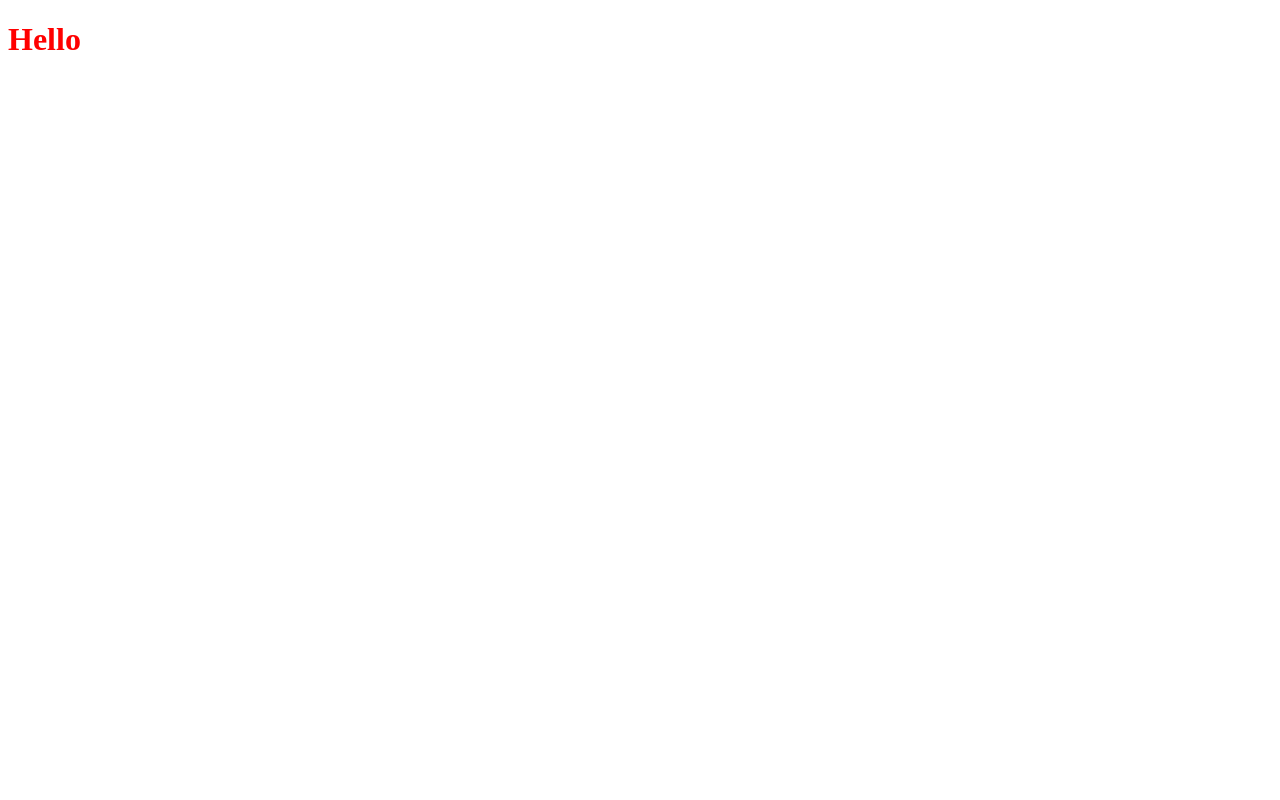
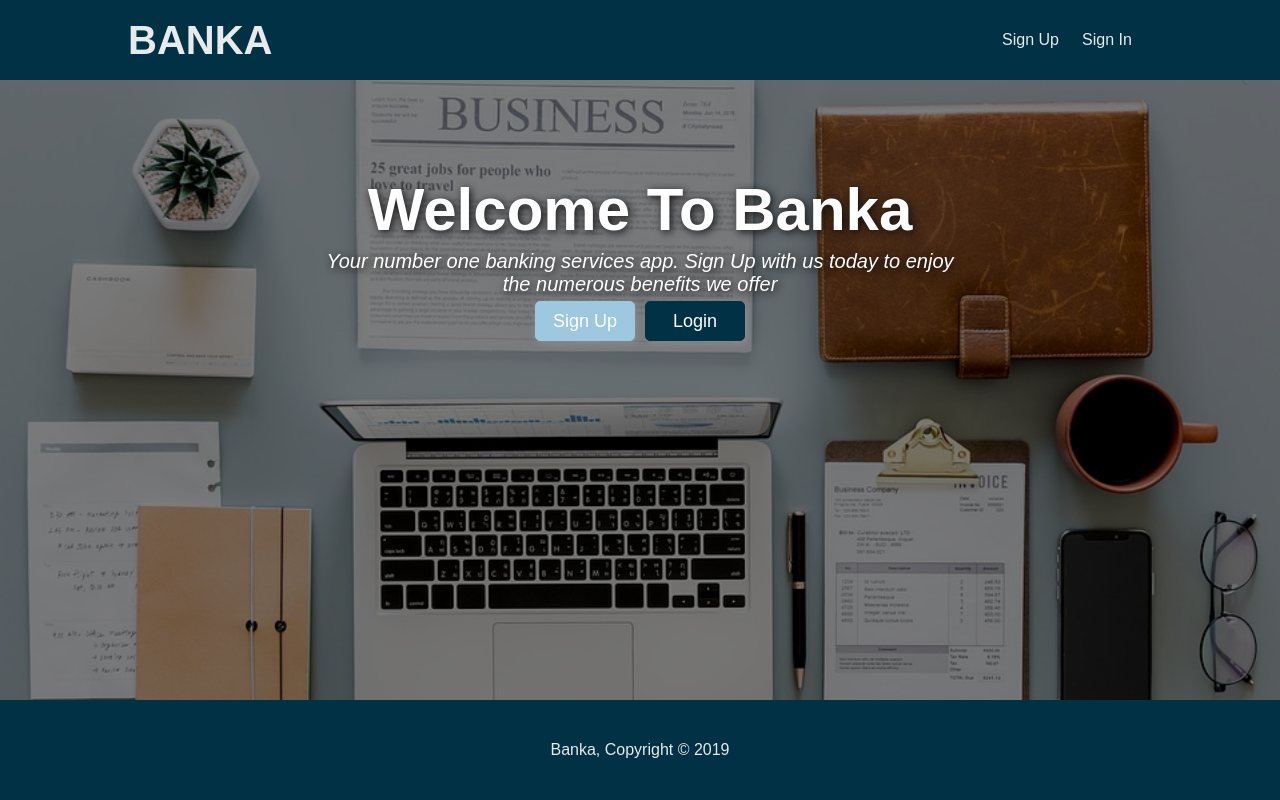
Before and after one commit to Ukhu/banka-react, a React app: page / in a window 1280 px wide. Built offline with nearby package versions, Linux system fonts and the light colour scheme; some packages are replaced by stand-ins of ours.

Commit message:
feature(landing-page):create landing page with header and footer components
[Finishes #168362109]

```diff
--- a/package.json
+++ b/package.json
@@ -27,6 +27,7 @@
     "@babel/polyfill": "^7.6.0",
     "dotenv": "^8.1.0",
     "express": "^4.17.1",
+    "file-loader": "^4.2.0",
     "react": "^16.9.0",
     "react-dom": "^16.9.0",
     "react-hot-loader": "^4.12.12",
--- a/src/components/App/app.css
+++ b/src/components/App/app.css
@@ -1,3 +1,217 @@
-h1 {
-  color: red;
+body {
+  font-family: Arial, Helvetica, sans-serif;
+  font-size: 15px;
+  padding: 0;
+  margin: 0;
+  background-color: #e8ebec;
 }
+
+.container {
+  width: 80%;
+  margin: 0 auto;
+}
+
+a {
+  text-decoration: none;
+}
+
+main {
+  overflow: auto;
+  min-height: calc(100vh - 180px);
+}
+
+/******** HEADER *******/
+
+header {
+  background: #013144;
+  height: 80px;
+}
+
+#header-title {
+  float: left;
+  line-height: 100px;
+}
+
+#header-title a {
+  text-decoration: none;
+}
+
+#header-title h1 {
+  margin-bottom: 0;
+  line-height: 80px;
+  text-decoration: none;
+  text-transform: uppercase;
+  color: #e8ebec;
+  font-size: 40px;
+  margin-top: 0;
+}
+
+#header-links {
+  float: right;
+  line-height: 80px;
+}
+
+.pre-login-link:hover {
+  font-weight: bold;
+}
+
+#header-links a {
+  text-decoration: none;
+  color: #e8ebec;
+  font-size: 16px;
+  width: 50px;
+}
+
+#header-links p.login-signup {
+  width: 70px;
+}
+
+#header-links p {
+  padding-left: 10px;
+  text-decoration: none;
+  color: #e8ebec;
+  font-size: 16px;
+  margin: 0;
+  float: left;
+  width: 130px;
+}
+
+/*** FOOTER ****/
+
+footer {
+  background-color: #013144;
+  height: 100px;
+  text-align: center;
+  margin-top: 20px;
+}
+
+footer p {
+  line-height: 100px;
+  font-size: 16px;
+  color: #e8ebec;
+  margin-top: 0;
+}
+
+#hp-footer {
+  margin-top: 0;
+}
+
+/**** HOME PAGE *****/
+
+#landing-page {
+  width: 100%;
+  height: calc(100vh - 180px);
+  background: url("../../../public/img/banking.png");
+  background-repeat: no-repeat;
+  background-position: center;
+  background-size: cover;
+  text-align: center;
+  color: #ffffff;
+}
+
+#overlay {
+  width: 100%;
+  height: 100%;
+  background-color: rgba(0, 0, 0, 0.5);
+}
+
+#landing-page h1 {
+  margin: 0;
+  padding-top: 100px;
+  font-weight: 900;
+  font-size: 60px;
+  line-height: 100%;
+  padding-bottom: 10px;
+  text-shadow: 2px 2px 8px #111;
+}
+
+#landing-page p {
+  max-width: 650px;
+  margin: 0 auto;
+  font-size: 20px;
+  font-style: italic;
+  text-shadow: 2px 2px 8px #111;
+}
+
+#landing-page button {
+  height: 40px;
+  width: 100px;
+  color: #ffffff;
+  margin: 5px;
+  font-size: 18px;
+  text-align: center;
+  box-shadow: 2px 2px 8px #8c8f93;
+  border-radius: 5px;
+  cursor: pointer;
+  outline: none;
+}
+
+.signup-btn {
+  background-color: #9ec7e0;
+  border: 1px solid #9ec7e0;
+}
+
+.login-btn {
+  background-color: #013144;
+  border: 1px solid #013144;
+}
+
+
+/********************** MEDIA QUERIES ************************/
+
+@media (max-width: 796px) {
+  .container {
+    width: 100%;
+    margin: 0;
+  }
+
+  /**** Header Media Query ****/
+
+  header {
+    text-align: center;
+  }
+
+  header #header-title {
+    float: none;
+  }
+
+  header #header-title h1 {
+    line-height: 40px;
+    text-decoration: none;
+    text-transform: uppercase;
+    color: #e8ebec;
+    font-size: 50px;
+    margin-top: 0px;
+    padding-top: 10px;
+  }
+
+  header #header-links {
+    float: none;
+    line-height: 30px;
+    text-align: center;
+  }
+
+  #header-links p {
+    display: inline;
+    padding-left: 10px;
+    text-decoration: none;
+    color: #e8ebec;
+    font-size: 16px;
+    margin: 0;
+    float: none;
+  }
+
+  header .pre-login-link {
+    padding: 0 10px 0 0;
+  }
+
+  /**** Home Page *****/
+
+  #landing-page h1 {
+    padding-top: 70px;
+  }
+
+  #landing-page p {
+    max-width: 380px;
+  }
+}
--- a/src/components/LandingPage/LandingPage.js
+++ /dev/null
@@ -1,9 +0,0 @@
-import React from 'react';
-
-const LandingPage = () => (
-  <div>
-    <h1>Hello</h1>
-  </div>
-);
-
-export default LandingPage;
--- /dev/null
+++ b/src/components/LandingPage/LandingPage.jsx
@@ -0,0 +1,30 @@
+import React from 'react';
+import { Link } from 'react-router-dom';
+import UnauthenticatedHeader from '../common/Header/UnauthenticatedHeader';
+import Footer from '../common/Footer/Footer';
+
+const LandingPage = () => (
+  <>
+    <UnauthenticatedHeader />
+    <main>
+      <section id="landing-page">
+        <div id="overlay">
+          <div className="container">
+            <div className="overlay-content">
+              <h1>Welcome To Banka</h1>
+              <p>
+                Your number one banking services app. Sign Up with us today to enjoy
+                the numerous benefits we offer
+              </p>
+              <Link to="/signup"><button type="button" className="signup-btn">Sign Up</button></Link>
+              <Link to="/signin"><button type="button" className="login-btn">Login</button></Link>
+            </div>
+          </div>
+        </div>
+      </section>
+    </main>
+    <Footer />
+  </>
+);
+
+export default LandingPage;
--- /dev/null
+++ b/src/components/common/Footer/Footer.jsx
@@ -0,0 +1,9 @@
+import React from 'react';
+
+const Footer = () => (
+  <footer id="hp-footer">
+    <p>Banka, Copyright &copy; 2019</p>
+  </footer>
+);
+
+export default Footer;
--- /dev/null
+++ b/src/components/common/Header/UnauthenticatedHeader.jsx
@@ -0,0 +1,28 @@
+import React from 'react';
+import { Link } from 'react-router-dom';
+
+const UnauthenticatedHeader = () => (
+  <header>
+    <div className="container">
+      <div id="header-title">
+        <Link to="/">
+          <h1>Banka</h1>
+        </Link>
+      </div>
+      <div id="header-links">
+        <p className="login-signup">
+          <Link className="pre-login-link" to="/signup">
+            Sign Up
+          </Link>
+        </p>
+        <p className="login-signup">
+          <Link className="pre-login-link" to="/signin">
+            Sign In
+          </Link>
+        </p>
+      </div>
+    </div>
+  </header>
+);
+
+export default UnauthenticatedHeader;
```
Also changed, not shown: src/components/LandingPage/landingPage.spec.js (+14 -5 lines), src/components/common/Footer/footer.spec.js (added, +36 -0 lines), src/components/common/Header/unauthenticatedHeader.spec.js (added, +34 -0 lines), public/img/banking.png (added), 4 other files.
